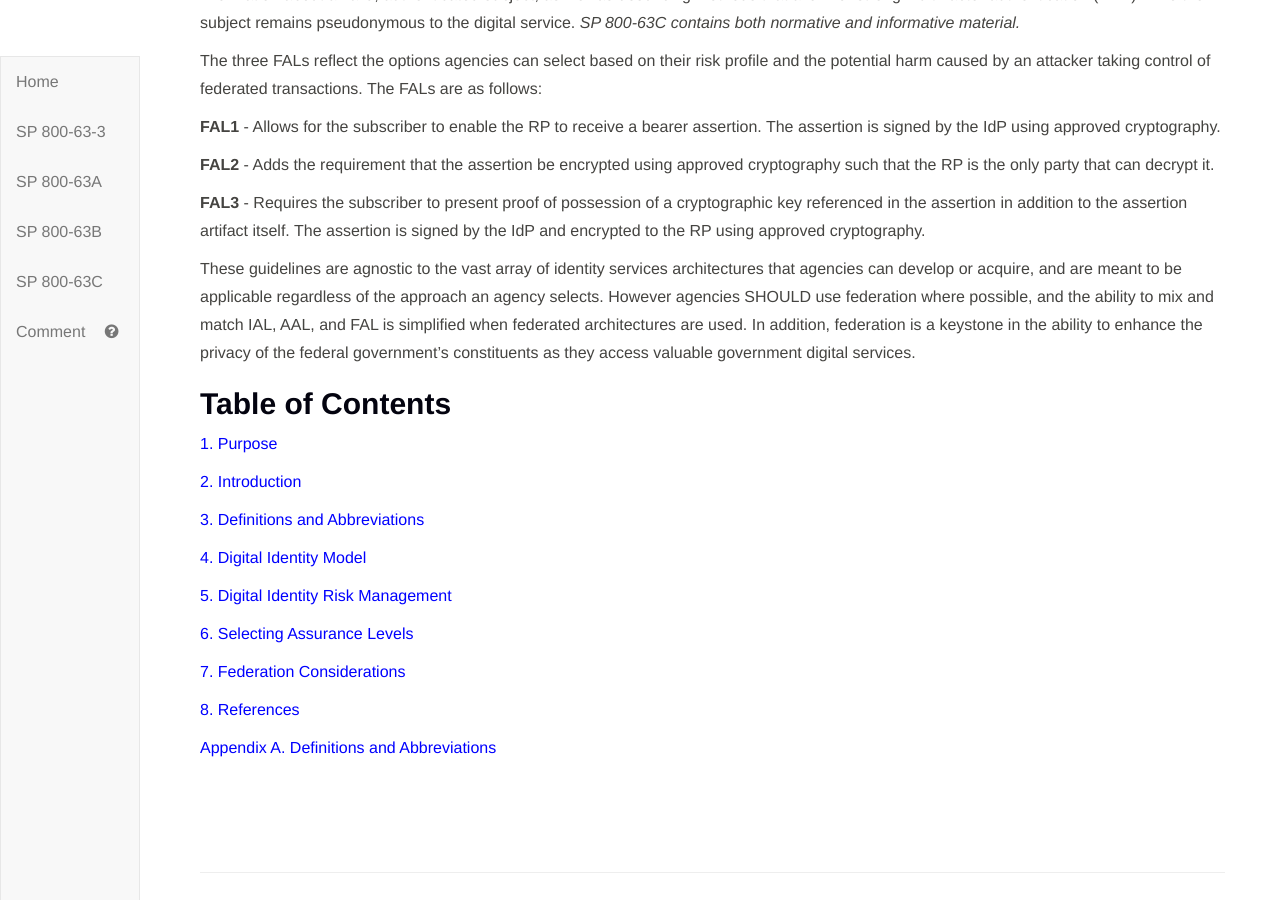
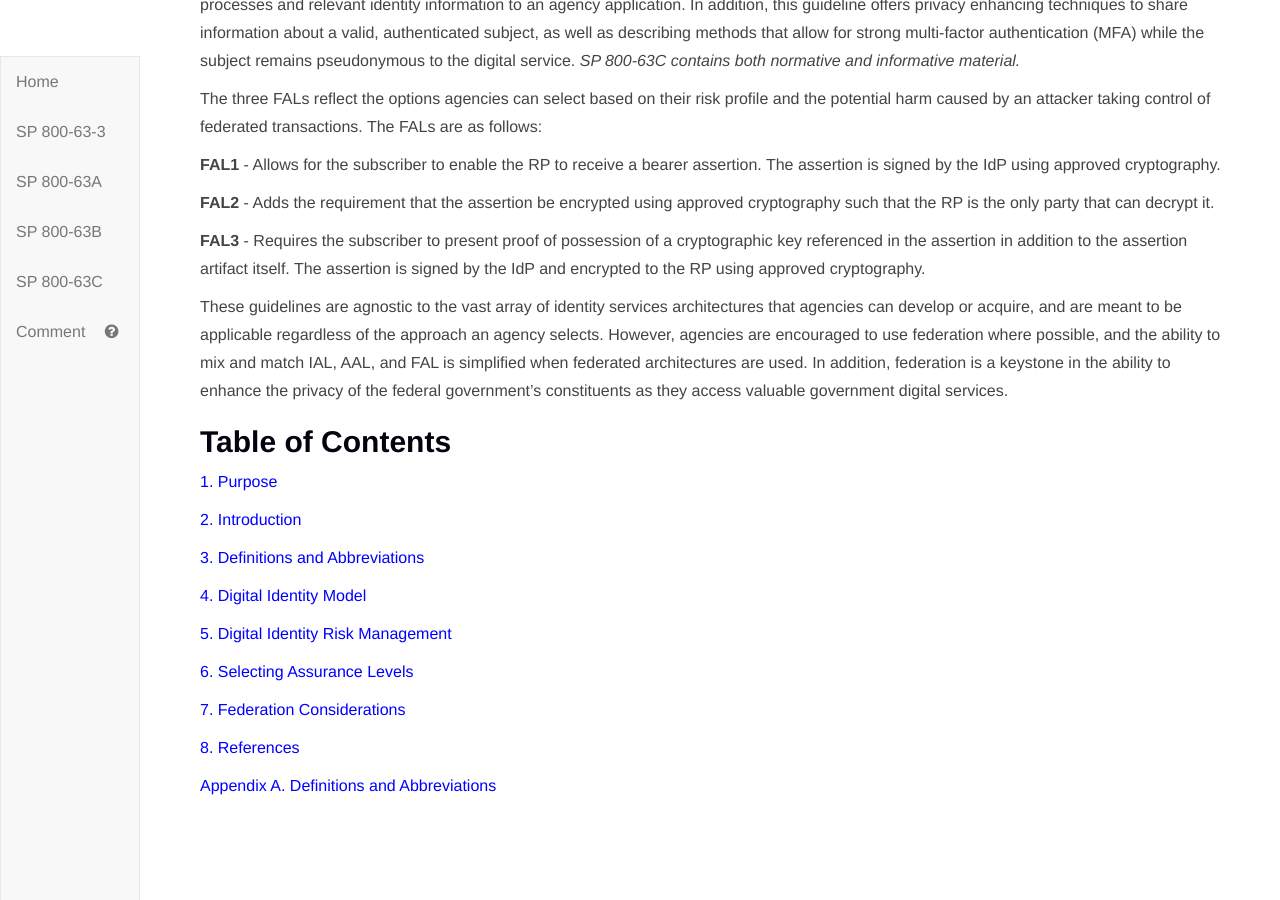
Before and after one commit to usnistgov/800-63-3, a Jekyll site: the page built from sp800-63-3/cover.md, in a window 1280 px wide and 900 px high, scrolled down 5866 px. Built offline with Jekyll 4.4.1, drawn with Linux system fonts in a browser that asks for light colours; our own code applies the rules of GitHub Pages for plain Markdown files; some of the changed text lies outside the part shown.

Commit message:
Update cover.md
made executive summary informative and removed a normative statement in 254 that I added in my initial commit.

```diff
--- a/sp800-63-3/cover.md
+++ b/sp800-63-3/cover.md
@@ -249,7 +251,7 @@ The three FALs reflect the options agencies can select based on their risk profi
 
 **FAL3** - Requires the subscriber to present proof of possession of a cryptographic key referenced in the assertion in addition to the assertion artifact itself. The assertion is signed by the IdP and encrypted to the RP using approved cryptography.
 
-These guidelines are agnostic to the vast array of identity services architectures that agencies can develop or acquire, and are meant to be applicable regardless of the approach an agency selects. However agencies SHOULD use federation where possible, and the ability to mix and match IAL, AAL, and FAL is simplified when federated architectures are used. In addition, federation is a keystone in the ability to enhance the privacy of the federal government's constituents as they access valuable government digital services.
+These guidelines are agnostic to the vast array of identity services architectures that agencies can develop or acquire, and are meant to be applicable regardless of the approach an agency selects. However, agencies are encouraged to use federation where possible, and the ability to mix and match IAL, AAL, and FAL is simplified when federated architectures are used. In addition, federation is a keystone in the ability to enhance the privacy of the federal government's constituents as they access valuable government digital services.
 
 <div class="breaker"/>
 
```
Also changed, not shown: other parts of sp800-63-3/cover.md (+2 -0 lines).
